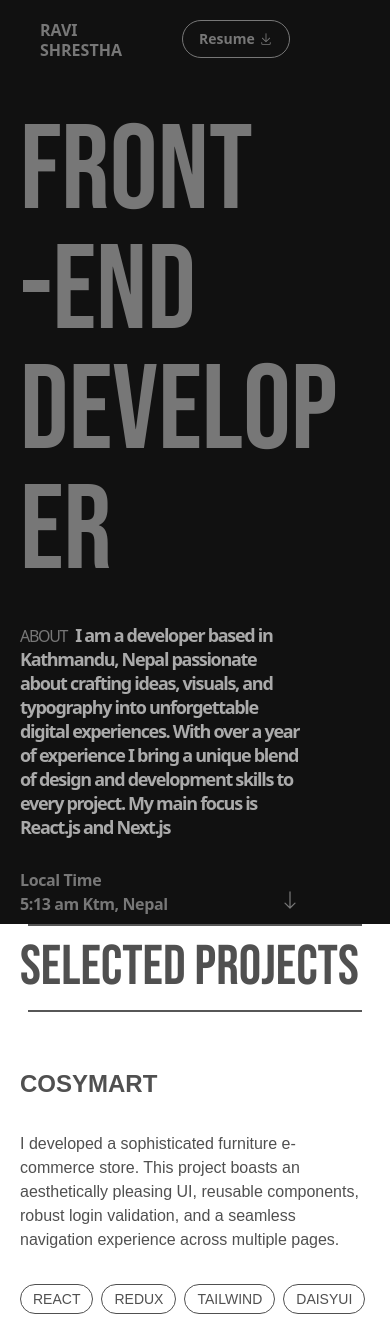
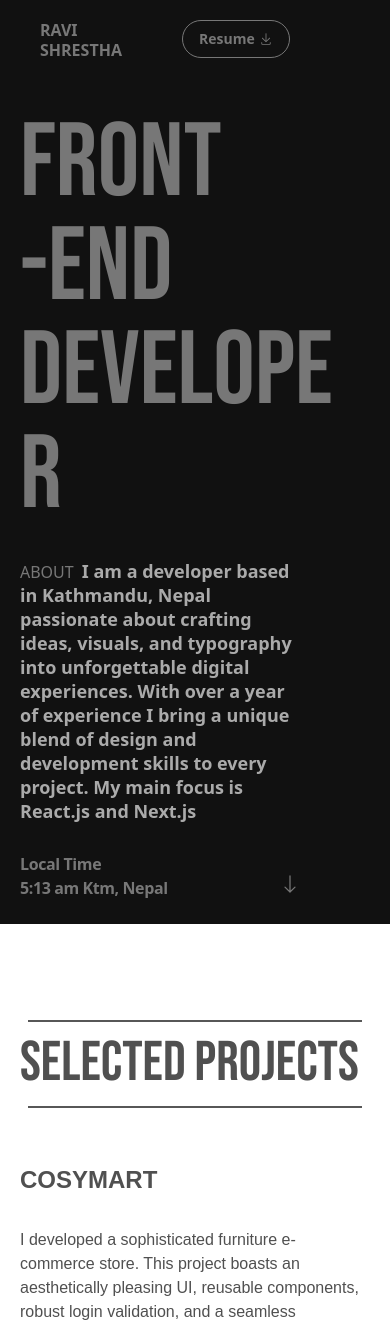
Before and after one commit to stharavi01/react-portfolio, a React (Vite) app: page / in a window 390 px wide. Shown: the top 1327 px of the page. Built offline with nearby package versions, Linux system fonts and the light colour scheme.

Commit message:
responsive

```diff
--- a/src/components/Home.jsx
+++ b/src/components/Home.jsx
@@ -9,7 +9,7 @@ const Home = () => {
 				id="about"
 				className="h-screen w-full relative px-5 md:px-10 bg-black text-darkWhite">
 				<div className="heading-container ">
-					<div className="text-[7.5rem] py-8 md:py-7 lg:text-[18.5rem] font-BebasNeue lg:tracking-[-0.4rem] sm:tracking-normal leading-none flex flex-col">
+					<div className="text-[6.5rem] py-8 md:py-7 lg:text-[18.5rem] font-BebasNeue lg:tracking-[-0.4rem] sm:tracking-normal leading-none flex flex-col">
 						<div>
 							<span className="text-hover">F</span>
 							<span className="text-hover">R</span>
@@ -37,7 +37,7 @@ const Home = () => {
 					</div>
 
 					{/* About section */}
-					<div className="w-[80%] md:w-[50%] lg:w-[18rem] flex-end lg:absolute right-6 bottom-[6rem] tracking-[-1.3px]">
+					<div className="w-[80%] md:w-[50%] lg:w-[18rem] flex-end lg:absolute right-6 bottom-[6rem] md:tracking-[-1.3px]">
 						{/* about content */}
 						<div className="">
 							<span className="uppercase font-light items-baseline mr-2">
--- a/src/components/Projects.jsx
+++ b/src/components/Projects.jsx
@@ -4,7 +4,7 @@ import ProjectsRight from "./ProjectsRight";
 
 const About = () => {
 	return (
-		<section id="projects" className="w-full text-darkGray px-5">
+		<section id="projects" className="w-full text-darkGray px-5 mt-24">
 			{/* Heading */}
 			<div className=" mb-1rem md:mb-[11rem]">
 				<div className="black-underline"></div>
```
